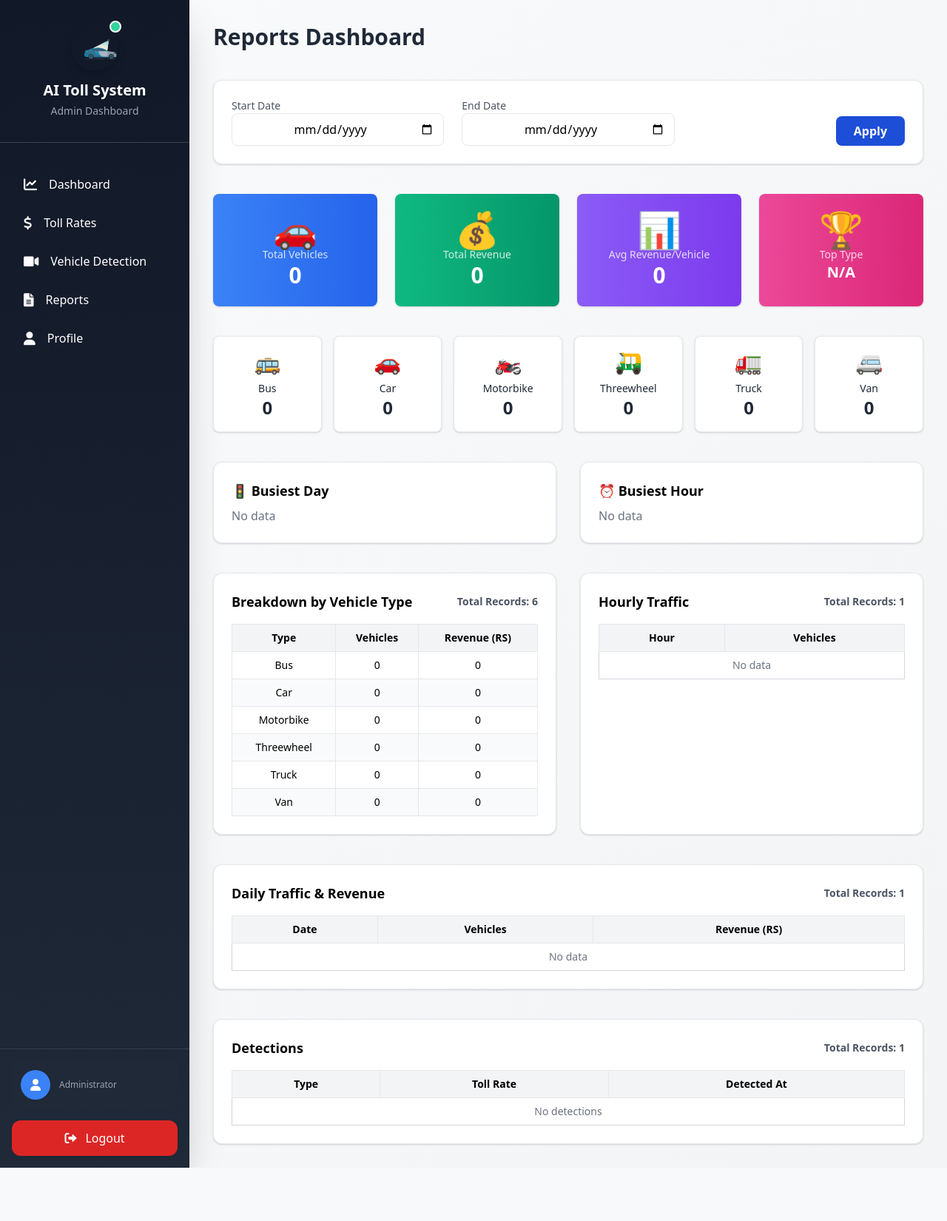
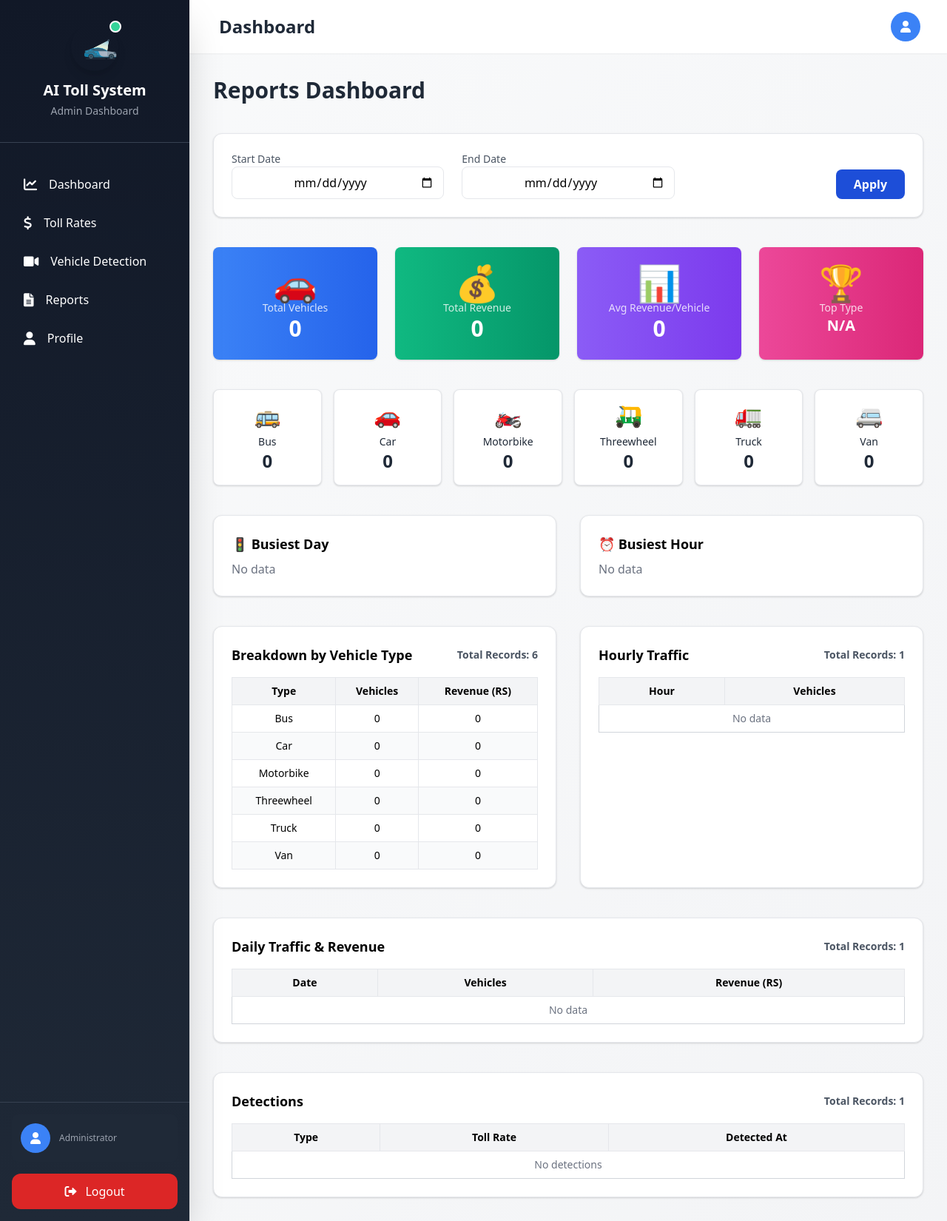
Before and after one commit to Wamiq319/Ai-vehicle-detection, a Django app: page /reports/ in a window 1280 px wide. Shown: the whole page at 74% size. Before the commit the page ends 1578 px from the top, so only its background shows below. Run offline with Django 5.2, Linux system fonts and the light colour scheme; data that the repository does not hold is empty.

Commit message:
Updated anvbar and finalized Code

```diff
--- a/apps/reports/views.py
+++ b/apps/reports/views.py
@@ -160,7 +160,7 @@ def reports(request):
         "busiest_hour": busiest_hour,
         "avg_revenue_per_vehicle": avg_revenue_per_vehicle,
         "anomalies": anomalies,
-        "detections": detections_qs.order_by("-detected_at")[:300],
+        "detections": detections_qs.order_by("-detected_at"),
         "start": start,
         "end": end,
         "selected": {
--- /dev/null
+++ b/apps/ui/templates/components/admin_navbar.html
@@ -0,0 +1,30 @@
+<header class="bg-white shadow-sm px-6 py-4 flex justify-between items-center">
+  <!-- Left side: Toggle and Title -->
+  <div class="flex items-center">
+    <button
+      id="sidebar-toggle"
+      class="text-gray-600 hover:text-gray-800 focus:outline-none lg:hidden"
+    >
+      <i class="fas fa-bars text-xl"></i>
+    </button>
+    <h1 class="text-2xl font-bold text-gray-800 ml-4">
+      {% block page_title %}Dashboard{% endblock %}
+    </h1>
+  </div>
+
+  <!-- Right side: Icons and User -->
+  <div class="flex items-center space-x-6">
+    <div class="flex items-center space-x-3">
+      <div
+        class="w-10 h-10 bg-blue-500 rounded-full flex items-center justify-center"
+      >
+        <i class="fas fa-user text-white"></i>
+      </div>
+      <div>
+        <p class="font-semibold text-gray-800">
+          {{ user.first_name|default:user.username }}
+        </p>
+      </div>
+    </div>
+  </div>
+</header>
--- a/apps/ui/templates/dashbaord/admin/base_admin.html
+++ b/apps/ui/templates/dashbaord/admin/base_admin.html
@@ -21,17 +21,30 @@
         transform: translateY(-2px);
         box-shadow: 0 10px 25px rgba(0, 0, 0, 0.1);
       }
+      @media (max-width: 1024px) {
+        #sidebar {
+          transform: translateX(-100%);
+          position: fixed;
+          height: 100%;
+          z-index: 100;
+        }
+        #sidebar.open {
+          transform: translateX(0);
+        }
+      }
     </style>
   </head>
   <body class="bg-gradient-to-br from-gray-50 to-gray-100 min-h-screen">
     <div class="min-h-screen flex">
       <!-- Sidebar -->
       <aside
-        class="w-64 bg-gradient-to-b from-gray-900 to-gray-800 text-white flex flex-col justify-between sidebar-transition shadow-2xl"
+        id="sidebar"
+        class="w-64 bg-gradient-to-b from-gray-900 to-gray-800 text-white flex flex-col justify-between sidebar-transition shadow-2xl lg:relative lg:translate-x-0"
       >
         <div>
           <!-- Logo + Title -->
           <div class="flex flex-col items-center py-8 border-b border-gray-700">
+            <a href="{% url 'landing' %}" class="flex flex-col items-center text-center">
               <div class="relative">
                 <img
                   src="{% static 'image/Logo.png' %}"
@@ -44,6 +57,7 @@
               </div>
               <span class="text-xl font-bold text-white">AI Toll System</span>
               <span class="text-sm text-gray-400 mt-1">Admin Dashboard</span>
+            </a>
           </div>
 
           <!-- Navigation -->
@@ -124,6 +138,12 @@
         </div>
       </aside>
 
+      <!-- Content Wrapper -->
+      <div class="flex-1 flex flex-col">
+
+        <!-- Top Navbar -->
+        {% include "components/admin_navbar.html" %}
+
         <!-- Main Content -->
         <main class="flex-1 p-8 overflow-y-auto">
           {% block content %}
@@ -131,5 +151,17 @@
           {% endblock %}
         </main>
       </div>
+    </div>
+    <script>
+        document.addEventListener('DOMContentLoaded', function () {
+            const sidebar = document.getElementById('sidebar');
+            const sidebarToggle = document.getElementById('sidebar-toggle');
+            if (sidebarToggle) {
+                sidebarToggle.addEventListener('click', function() {
+                    sidebar.classList.toggle('open');
+                });
+            }
+        });
+    </script>
   </body>
 </html>
--- a/apps/ui/templates/dashbaord/admin/report.html
+++ b/apps/ui/templates/dashbaord/admin/report.html
@@ -237,6 +237,11 @@
         prevButton.addEventListener('click', () => displayPage(currentPage - 1));
         paginationContainer.appendChild(prevButton);
 
+        const pageInfo = document.createElement('span');
+        pageInfo.textContent = `Page ${currentPage} of ${numPages}`;
+        pageInfo.className = 'px-4 py-2 mx-1 text-gray-700';
+        paginationContainer.appendChild(pageInfo);
+
         const nextButton = document.createElement('button');
         nextButton.textContent = 'Next';
         nextButton.disabled = currentPage === numPages;
```
Lines whose indentation alone changed are shown as unchanged.
